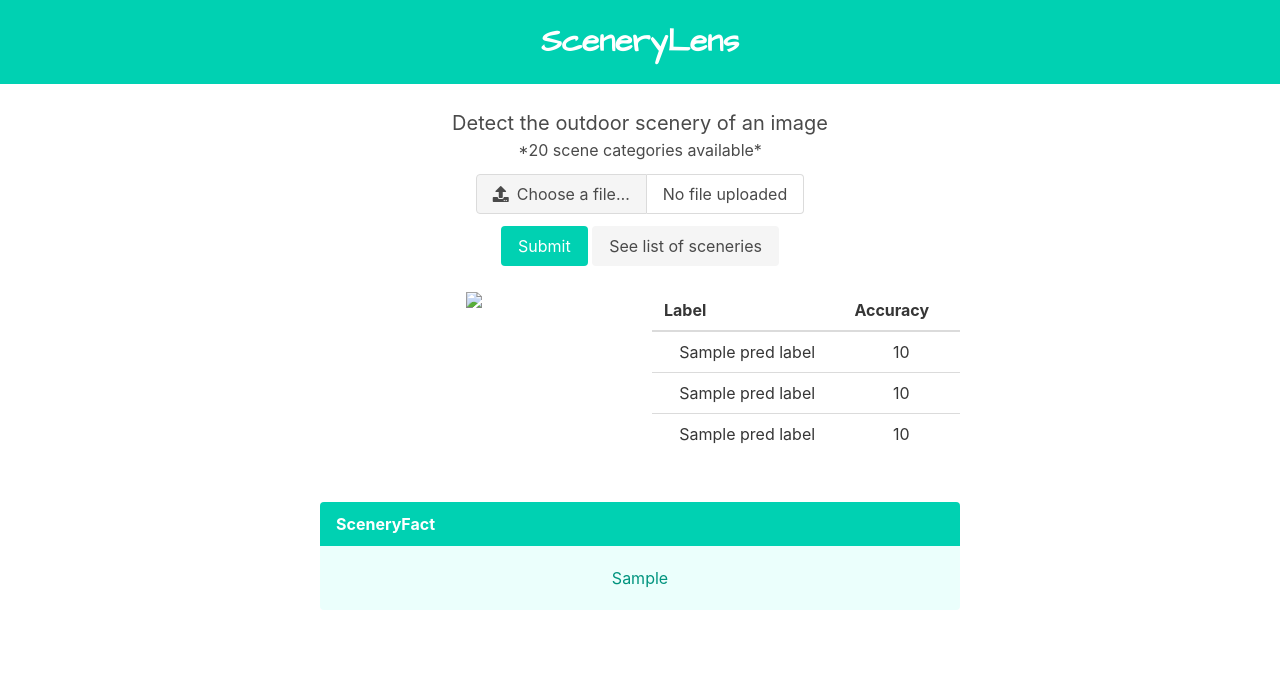
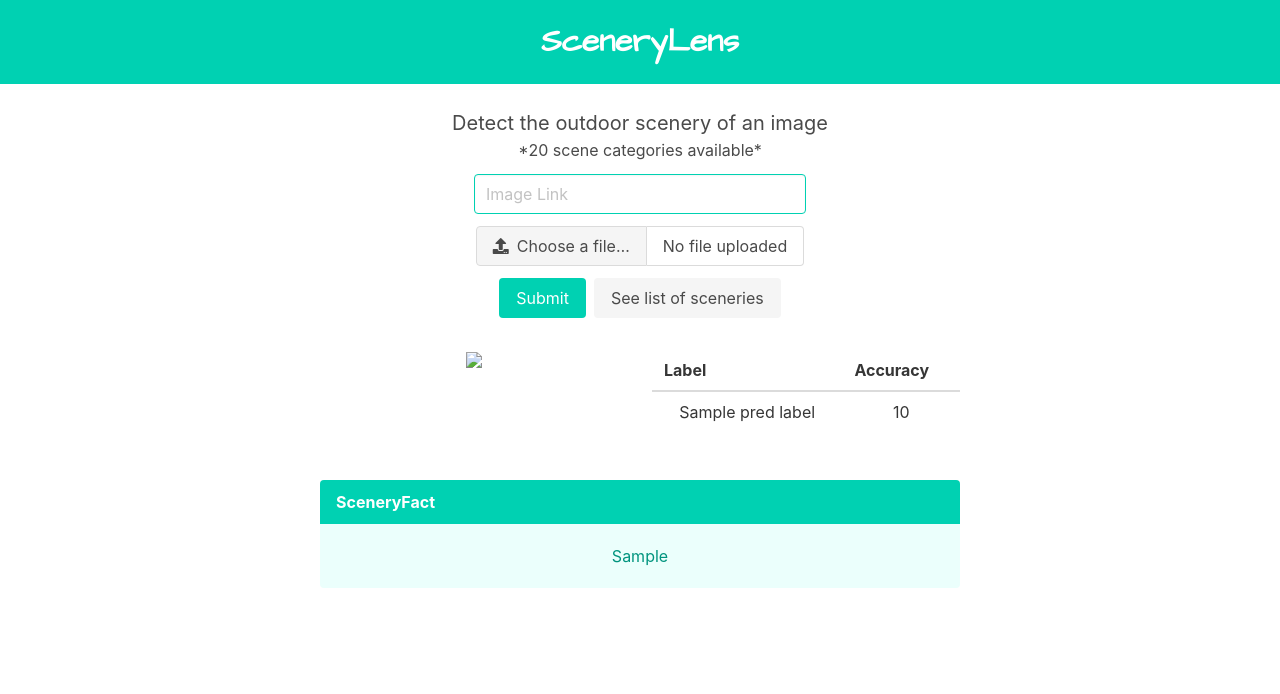
Before and after one commit to rickyricky787/SceneryLens, a Flask app: template flask_app/templates/results.html in a window 1280 px wide. Shown: the top 694 px of the page. Run offline with Flask 2, Linux system fonts and the light colour scheme; the template is opened without the code that fills it: most values are stand-ins (such as "Sample title", 1, 10 or a date in 2020).

Commit message:
Added input form to add  url of image

```diff
--- a/flask_app/templates/index.html
+++ b/flask_app/templates/index.html
@@ -25,6 +25,9 @@
         </div>
 
         <form method="POST" action={{ url_for("results") }} enctype="multipart/form-data">
+          <div class="field columns is-centered pb-3">
+            <input class="input is-primary" type="text" name="img_link" placeholder="Image Link" style="width: 50%;">
+          </div>
 
           <div id="file-upload-icon" class="file has-name columns is-centered">
             <label class="file-label">
@@ -43,10 +46,10 @@
             </label>
           </div>
 
-          <p>
-            <input class="button is-primary" type="submit" value="Submit" onclick="startProcessing()">
+          <div class="buttons is-centered">
+            <input class="button is-primary" type="submit" value="Submit">
             <button class="button is-light" onclick="listOfSceneries()">See list of sceneries</button>
-          </p>
+          </div>
         </form>
         {% block content %}{% endblock %}
       </div>
@@ -61,13 +64,6 @@
         if (fileInput.files.length > 0) {
           const fileName = document.querySelector('#file-upload-icon .file-name');
           fileName.textContent = fileInput.files[0].name;
-        }
-      }
-
-      // For alerting when a user does not upload an image
-      function startProcessing() {
-        if (fileInput.files.length == 0) {
-          alert("No image was uploaded!");
         }
       }
 
--- a/flask_app/templates/results.html
+++ b/flask_app/templates/results.html
@@ -15,18 +15,14 @@
               </tr>
             </thead>
             <tbody>
+              {% for i in range(pred_score | length)%}
+              {% if pred_score[i] | float > 0.1 %}
               <tr>
-                <td>{{pred_label[0]}}</td>
-                <td>{{pred_score[0]}}</td>
+                <td>{{pred_label[i]}}</td>
+                <td>{{pred_score[i]}}</td>
               </tr>
-              <tr>
-                <td>{{pred_label[1]}}</td>
-                <td>{{pred_score[1]}}</td>
-              </tr>
-              <tr>
-                <td>{{pred_label[2]}}</td>
-                <td>{{pred_score[2]}}</td>
-              </tr>
+              {% endif %}
+              {% endfor %}
             </tbody>
         </table>
     </div>
--- a/wsgi.py
+++ b/wsgi.py
@@ -1,4 +1,4 @@
 from flask_app.app import app
 
 if __name__ == "__main__":
-  app.run()
+  app.run(debug=True)
```
Also changed, not shown: flask_app/app.py (+21 -10 lines).
